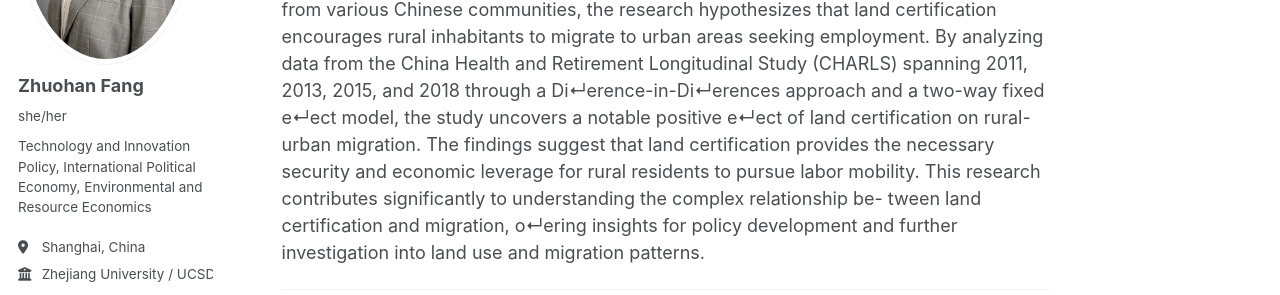
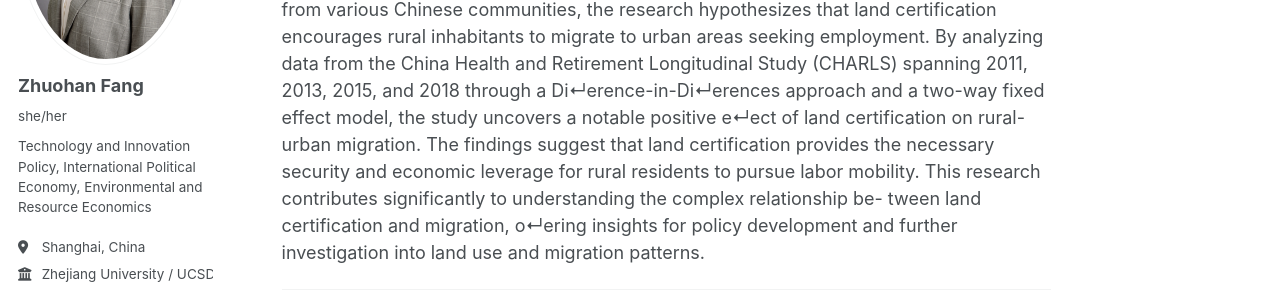
Before and after one commit to fzh200001/fzh200001.github.io, a Jekyll site: the page built from _portfolio/portfolio-1.md, in a window 1280 px wide and 1322 px high. Shown: the part 309-604 px from the top of the window. Built offline with Jekyll 4.4.1, drawn with Linux system fonts in a browser that asks for light colours; a script that is not in the unit is left out; some of the changed text lies outside the part shown.

Commit message:
Update portfolio-1.md

```diff
--- a/_portfolio/portfolio-1.md
+++ b/_portfolio/portfolio-1.md
@@ -8,6 +8,6 @@ category: economics
 permalink: /portfolio/portfolio-1
 ---
 
-This study examines the influence of land certification on the rural-urban migration dynamics in China, amidst significant rural land use policy reforms and the extensive implementation of a land certification program in the 2010s. Utilizing household-level data from various Chinese communities, the research hypothesizes that land certification encourages rural inhabitants to migrate to urban areas seeking employment. By analyzing data from the China Health and Retirement Longitudinal Study (CHARLS) spanning 2011, 2013, 2015, and 2018 through a Di↵erence-in-Di↵erences approach and a two-way fixed e↵ect model, the study uncovers a notable positive e↵ect of land certification on rural-urban migration. The findings suggest that land certification provides the necessary security and economic leverage for rural residents to pursue labor mobility. This research contributes significantly to understanding the complex relationship be- tween land certification and migration, o↵ering insights for policy development and further investigation into land use and migration patterns.
+This study examines the influence of land certification on the rural-urban migration dynamics in China, amidst significant rural land use policy reforms and the extensive implementation of a land certification program in the 2010s. Utilizing household-level data from various Chinese communities, the research hypothesizes that land certification encourages rural inhabitants to migrate to urban areas seeking employment. By analyzing data from the China Health and Retirement Longitudinal Study (CHARLS) spanning 2011, 2013, 2015, and 2018 through a Di↵erence-in-Di↵erences approach and a two-way fixed effect model, the study uncovers a notable positive e↵ect of land certification on rural-urban migration. The findings suggest that land certification provides the necessary security and economic leverage for rural residents to pursue labor mobility. This research contributes significantly to understanding the complex relationship be- tween land certification and migration, o↵ering insights for policy development and further investigation into land use and migration patterns.
 
 ---
```
Also changed, not shown: other parts of _portfolio/portfolio-1.md (+1 -1 lines).
